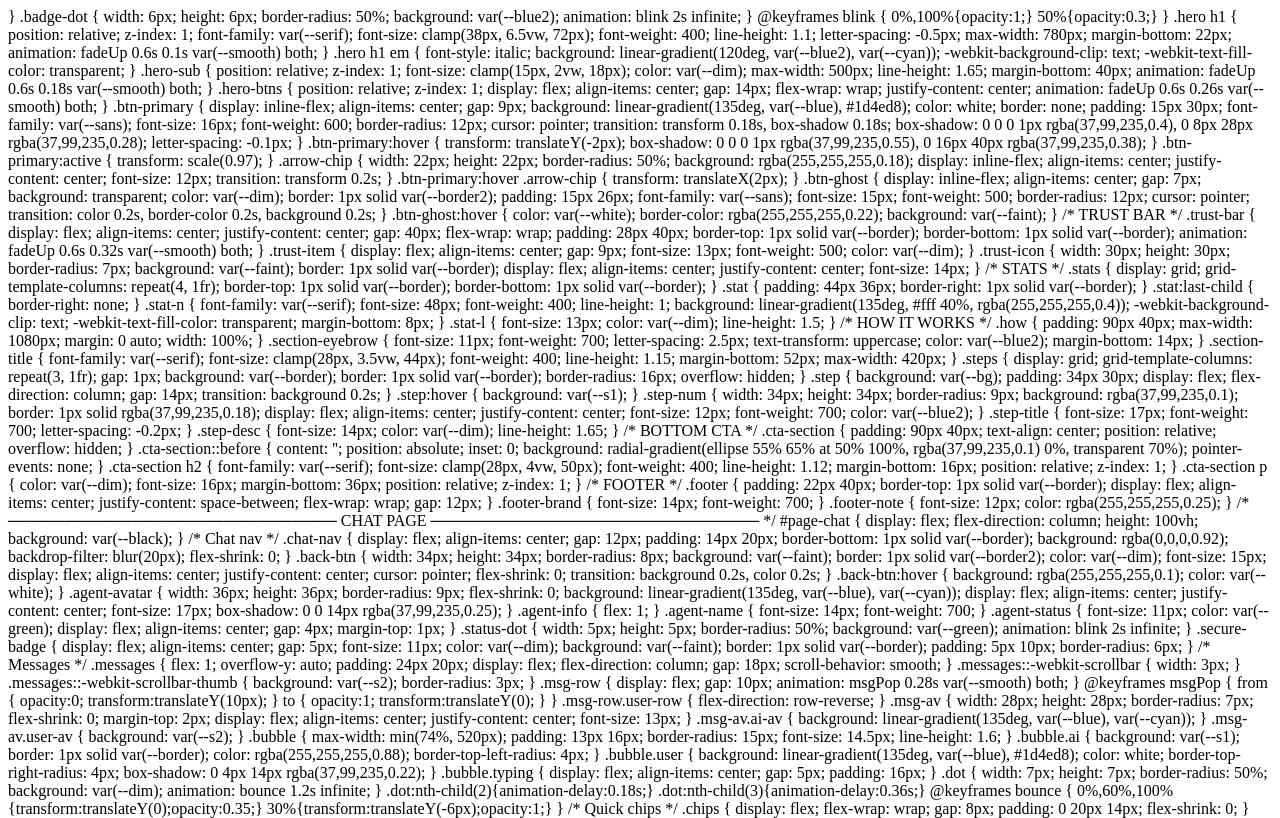
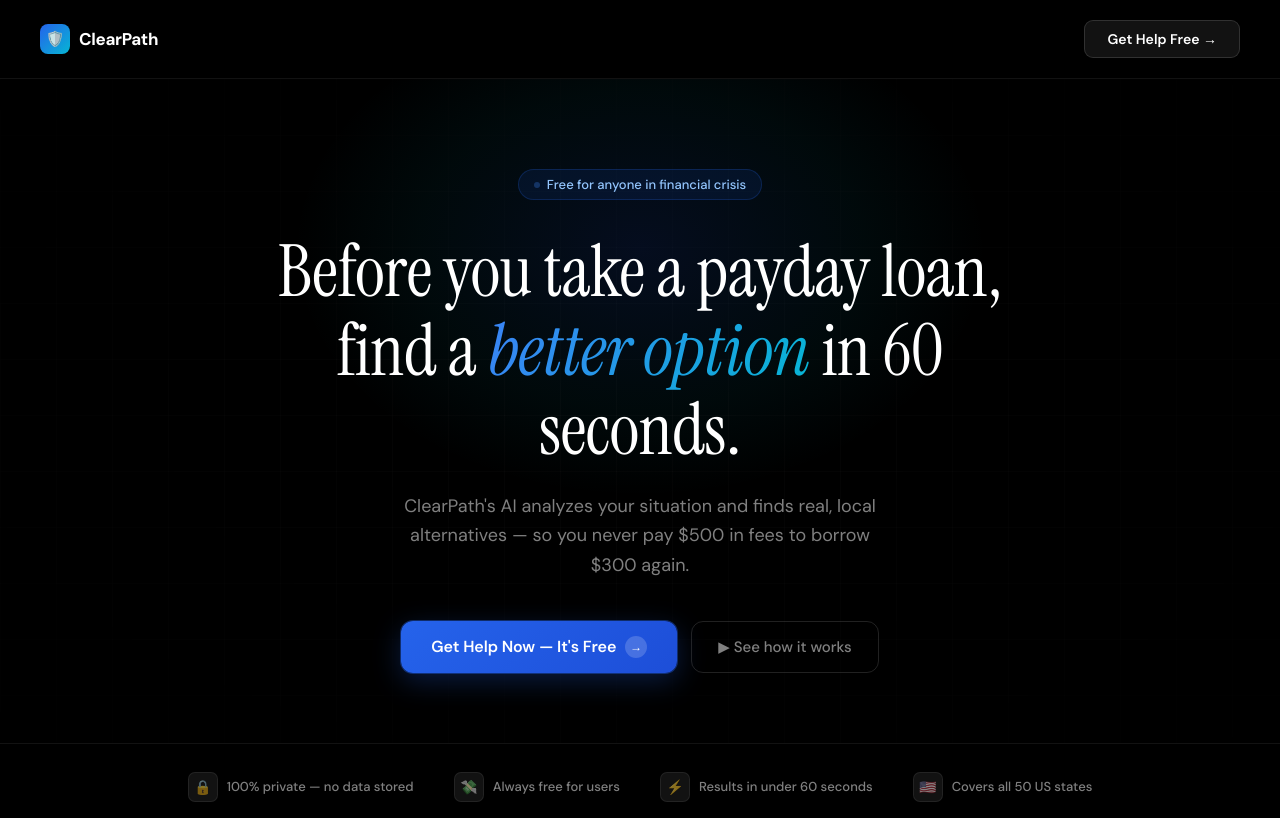
Before and after one commit to woocomers-hub/ClearPath, a plain HTML site: page index.html in a window 1280 px wide. Shown: the top 818 px of the page. Drawn offline with Linux system fonts and the light colour scheme.

Commit message:
Update index.html

```diff
--- a/index.html
+++ b/index.html
@@ -1,4 +1,146 @@
+<!DOCTYPE html>
+<html lang="en">
+<head>
+  <meta charset="UTF-8"/>
+  <meta name="viewport" content="width=device-width, initial-scale=1.0"/>
+  <title>ClearPath — Emergency Financial Help in 60 Seconds</title>
+  <link href="https://fonts.googleapis.com/css2?family=Instrument+Serif:ital@0;1&family=DM+Sans:opsz,wght@9..40,300;9..40,400;9..40,500;9..40,600;9..40,700&display=swap" rel="stylesheet"/>
+  <style>
+    :root {
+      --black:      #000000;
+      --bg:         #080808;
+      --s1:         #111111;
+      --s2:         #1a1a1a;
+      --s3:         #242424;
+      --border:     rgba(255,255,255,0.07);
+      --border2:    rgba(255,255,255,0.13);
+      --white:      #ffffff;
+      --dim:        rgba(255,255,255,0.5);
+      --faint:      rgba(255,255,255,0.07);
+      --blue:       #2563eb;
+      --blue2:      #3b82f6;
+      --cyan:       #06b6d4;
+      --green:      #10b981;
+      --serif:      'Instrument Serif', Georgia, serif;
+      --sans:       'DM Sans', system-ui, sans-serif;
+      --spring:     cubic-bezier(0.34,1.56,0.64,1);
+      --smooth:     cubic-bezier(0.16,1,0.3,1);
+    }
 
+    *, *::before, *::after { margin:0; padding:0; box-sizing:border-box; }
+    html { scroll-behavior:smooth; }
+
+    body {
+      font-family: var(--sans);
+      background: var(--black);
+      color: var(--white);
+      min-height: 100vh;
+      overflow-x: hidden;
+      -webkit-font-smoothing: antialiased;
+    }
+
+    /* ─────────────────────────────
+       PAGE SYSTEM — show/hide
+    ───────────────────────────── */
+    .page {
+      min-height: 100vh;
+      transition: opacity 0.45s var(--smooth), transform 0.45s var(--smooth);
+    }
+    .page.hidden {
+      display: none !important;
+    }
+    .page.fading-out {
+      opacity: 0;
+      transform: translateY(-16px) scale(0.99);
+      pointer-events: none;
+    }
+
+    /* ─────────────────────────────
+       LANDING
+    ───────────────────────────── */
+    #page-landing {
+      display: flex;
+      flex-direction: column;
+    }
+
+    /* NAV */
+    .nav {
+      display: flex;
+      align-items: center;
+      justify-content: space-between;
+      padding: 20px 40px;
+      border-bottom: 1px solid var(--border);
+      background: rgba(0,0,0,0.9);
+      backdrop-filter: blur(16px);
+      position: sticky; top: 0; z-index: 50;
+    }
+    .nav-brand {
+      display: flex; align-items: center; gap: 9px;
+      font-size: 17px; font-weight: 700; letter-spacing: -0.3px;
+    }
+    .nav-icon {
+      width: 30px; height: 30px; border-radius: 8px;
+      background: linear-gradient(135deg, var(--blue), var(--cyan));
+      display: flex; align-items: center; justify-content: center;
+      font-size: 15px;
+    }
+    .nav-btn {
+      background: var(--faint);
+      border: 1px solid var(--border2);
+      color: var(--white);
+      padding: 9px 22px;
+      border-radius: 9px;
+      font-family: var(--sans);
+      font-size: 14px; font-weight: 600;
+      cursor: pointer;
+      transition: background 0.2s, border-color 0.2s;
+    }
+    .nav-btn:hover {
+      background: rgba(255,255,255,0.11);
+      border-color: rgba(255,255,255,0.22);
+    }
+
+    /* HERO */
+    .hero {
+      display: flex;
+      flex-direction: column;
+      align-items: center;
+      text-align: center;
+      padding: 90px 24px 70px;
+      position: relative;
+      overflow: hidden;
+    }
+    .hero-glow {
+      position: absolute; top: -80px; left: 50%;
+      transform: translateX(-50%);
+      width: 700px; height: 500px;
+      background: radial-gradient(ellipse at center,
+        rgba(37,99,235,0.13) 0%,
+        rgba(6,182,212,0.05) 45%,
+        transparent 70%);
+      pointer-events: none;
+    }
+    .hero-grid {
+      position: absolute; inset: 0;
+      background-image:
+        linear-gradient(rgba(255,255,255,0.018) 1px, transparent 1px),
+        linear-gradient(90deg, rgba(255,255,255,0.018) 1px, transparent 1px);
+      background-size: 56px 56px;
+      mask-image: radial-gradient(ellipse 75% 75% at 50% 50%, black, transparent);
+      pointer-events: none;
+    }
+
+    .badge {
+      position: relative; z-index: 1;
+      display: inline-flex; align-items: center; gap: 7px;
+      background: rgba(37,99,235,0.1);
+      border: 1px solid rgba(37,99,235,0.22);
+      border-radius: 40px;
+      padding: 6px 15px;
+      font-size: 13px; font-weight: 500;
+      color: #93c5fd;
+      margin-bottom: 32px;
+      animation: fadeUp 0.5s 0.05s var(--smooth) both;
     }
     .badge-dot {
       width: 6px; height: 6px; border-radius: 50%;
```
